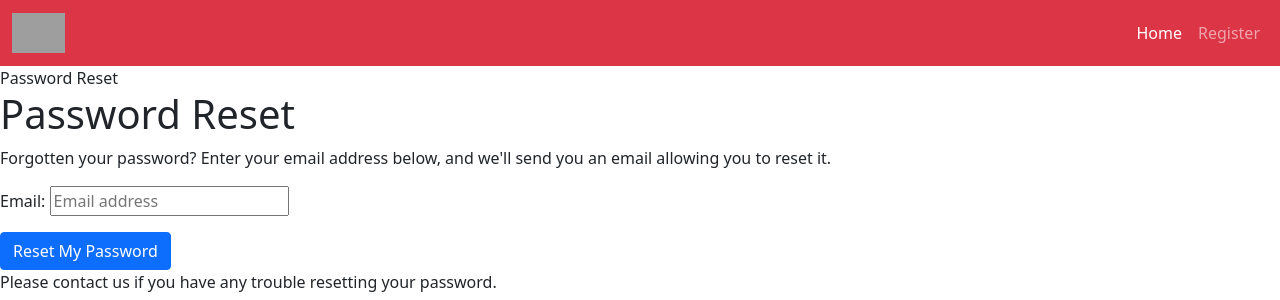
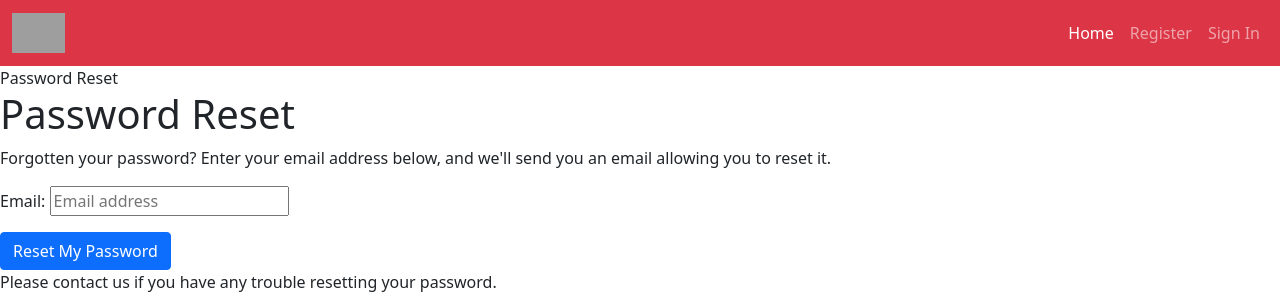
Before and after one commit to primarypigments/papas_pizza, a Django app: page /accounts/password/reset/ in a window 1280 px wide. Shown: the top 300 px of the page. Run offline with Django 4.2, Linux system fonts and the light colour scheme; grey boxes are pictures that could not be loaded.

Commit message:
Update navbar with conditional links for authenticated users

```diff
--- a/templates/base.html
+++ b/templates/base.html
@@ -28,18 +28,36 @@
                     <li class="nav-item">
                         <a class="nav-link active" href="{% url 'index' %}">Home</a>
                     </li>
+                    {% if user.is_authenticated %}
+                    <!-- user is logged-in -->
                     <li class="nav-item">
-
+                        <a href="{% url 'profile' %}" class="nav-link" aria-current="page">
+                            Profile
+                        </a>
                     </li>
                     <li class="nav-item">
-                        <a class="nav-link" href="{% url 'account_signup' %}">Register</a>
+                        <a href="{% url '' %}" class="nav-link" aria-current="page">
+                            Make Reservation
+                        </a>
                     </li>
                     <li class="nav-item">
-
+                        <a href="{% url 'account_logout' %}" class="nav-link" aria-current="page">
+                            Sign Out
+                        </a>
+                    </li>
+                    {% else %}
+                    <!-- user is not logged-in -->
+                    <li class="nav-item">
+                        <a href="{% url 'account_signup' %}" class="nav-link" aria-current="page">
+                            Register
+                        </a>
                     </li>
                     <li class="nav-item">
-
+                        <a href="{% url 'account_login' %}" class="nav-link" aria-current="page">
+                            Sign In
+                        </a>
                     </li>
+                    {% endif %}
                 </ul>
             </div>
         </div>
```
